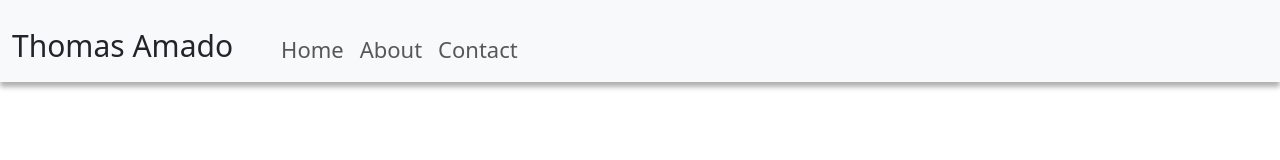
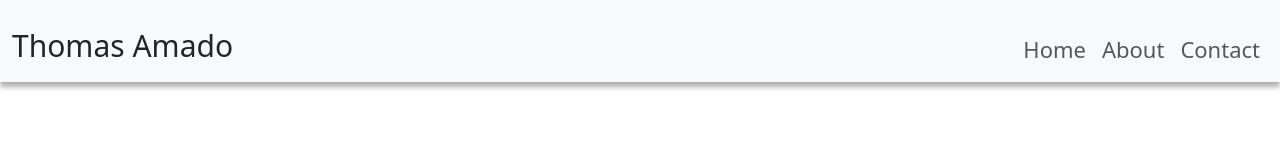
Before and after one commit to agustinrosano/PortafolioNew, a React (Create React App) app: page / in a window 1280 px wide. Shown: the top 160 px of the page. Built offline with nearby package versions, Linux system fonts and the light colour scheme; no server answers.

Commit message:
cambios en el navabar de lado

```diff
--- a/src/App.css
+++ b/src/App.css
@@ -41,7 +41,7 @@
   }
 
   /* Responsive layout - makes a two column-layout instead of four columns */
-  @media (max-width: 1200px) {
+  @media (min-width: 1200px) {
 
     /* -------------------- about section---------------------------*/
             #section-about {
@@ -57,6 +57,10 @@
             max-width: 100%;
         }
 
+        #navbarNav {
+            display: flex;
+            justify-content: flex-end;
+        }
 
 }
 
```
Also changed, not shown: src/Components/NavBar.jsx (+4 -3 lines).
